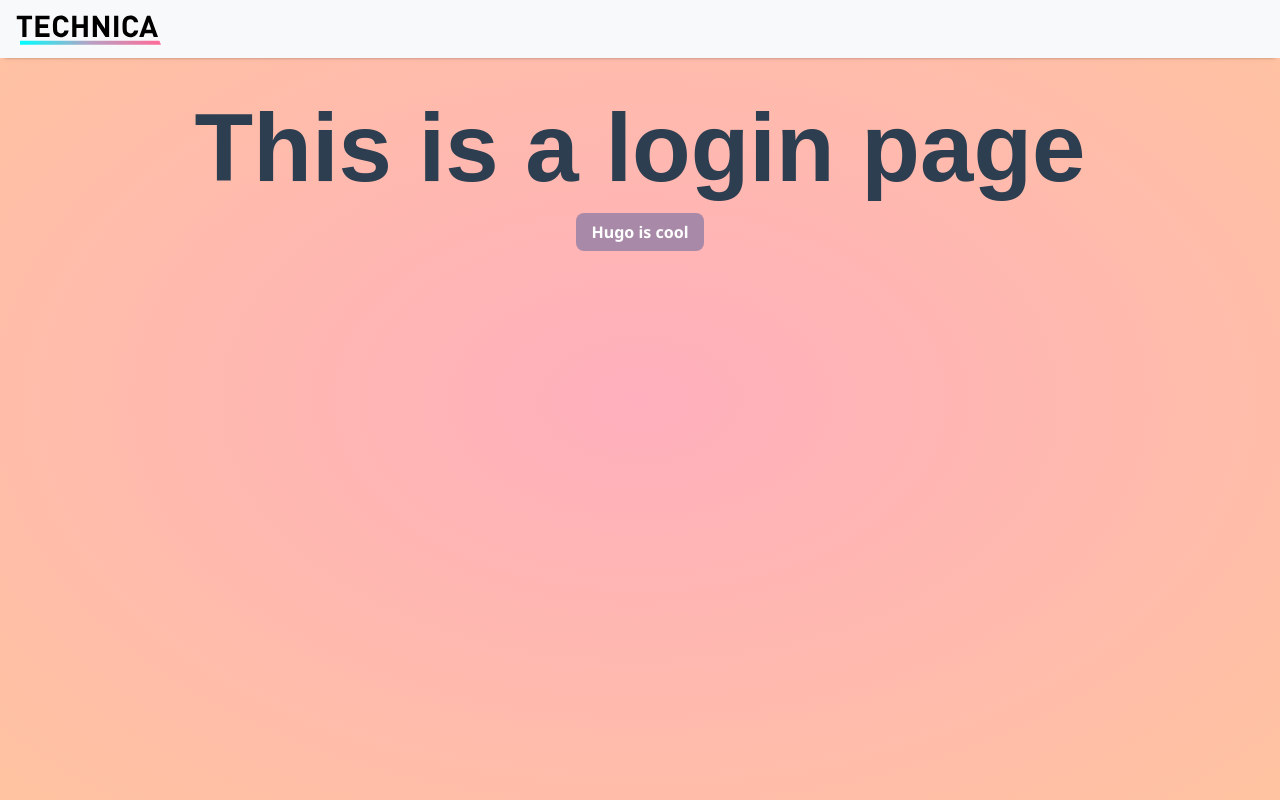
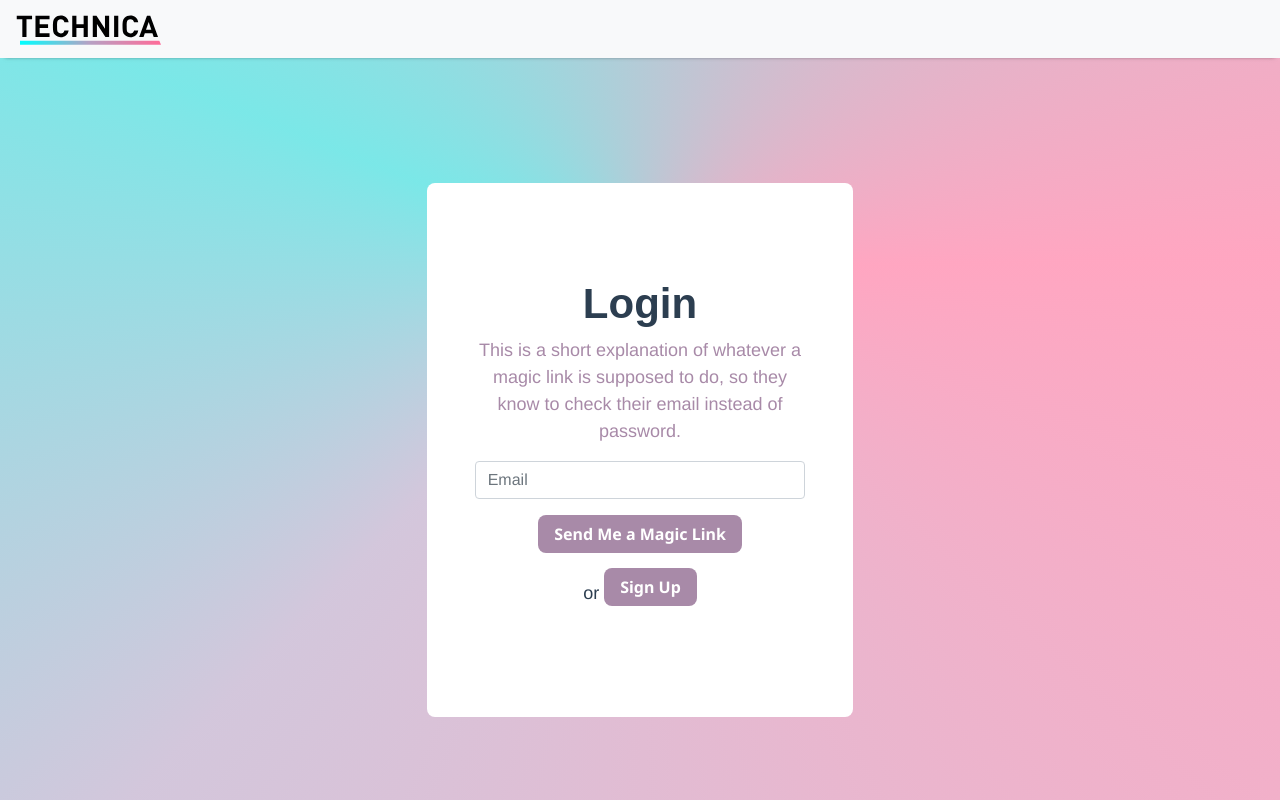
Before and after one commit to codetheorem/platform-2020, a Vue app in the folder frontend/: page /login in a window 1280 px wide. Built offline with nearby package versions, Linux system fonts and the light colour scheme; a web font is replaced by a local one.

Commit message:
Complete basic login implementation

```diff
--- a/frontend/src/components/Button.vue
+++ b/frontend/src/components/Button.vue
@@ -28,6 +28,7 @@ export default {
         font-weight: bold;
         font-size: 16px;
         line-height: 22px;
+        margin-bottom: 15px;
     }
 
     .btn-wrapper:hover{
--- a/frontend/src/views/Login.vue
+++ b/frontend/src/views/Login.vue
@@ -1,7 +1,23 @@
 <template>
   <div class="login-container">
-    <h1>This is a login page</h1>
-    <Button size="lg" text="Hugo is cool"/>
+    <div class="container content-container col-md-7 col-lg-8 col-xl-4">
+      <div class="content-container-title">
+        <h3>Login</h3>
+      </div>
+      <div class="content-container-body">
+        <p class="description-text">This is a short explanation of whatever a magic link is supposed to do, so they know to check their email instead of password.</p>
+        <form>
+          <div class="form-group mx-auto">
+            <input type="email" class="form-control mx-auto" id="emailInput" placeholder="Email">
+          </div>
+          <Button size="lg" text="Send Me a Magic Link"/>
+          <div class="login-footer">
+            <span>or </span>
+            <Button size="lg" text="Sign Up"/>
+          </div>
+        </form>
+      </div>
+    </div>
   </div>
 </template>
 
@@ -19,8 +35,46 @@ export default {
 
 <style>
   #app {
-    background-image: radial-gradient(#ffafbd, #ffc3a0);
+    background: conic-gradient(from 212.03deg at 50% 33.82%,rgb(255,107,152, .6) -123.4deg, rgb(182,161,196, .6) 11.75deg, rgb(35,216,216, .6) 79.77deg, rgb(255,107,152, .6) 236.6deg, rgb(182,161,196, .6) 371.75deg);
+    backdrop-filter: blur(40px);
     width: 100vw;
     height: 100vh;
   }
+
+  .login-container {
+    display: flex;
+    align-items: center;
+    justify-content: center;
+    height: 90%;
+  }
+
+  .content-container {
+    background: #FFFFFF;
+    border-radius: 8px;
+    padding: 3rem;
+  }
+
+  @media (max-width: 800px) {
+    .content-container {
+      padding: 1rem;
+    }
+  }
+
+  @media (min-width: 900px) {
+    .form-control {
+      max-width: 415px;
+    }
+  }
+
+  .content-container-title {
+    margin-top: 3rem;
+  }
+
+  .description-text {
+    color: #A88AA8;
+  }
+
+  .login-footer {
+    margin-bottom: 3rem;
+  }
 </style>
```
